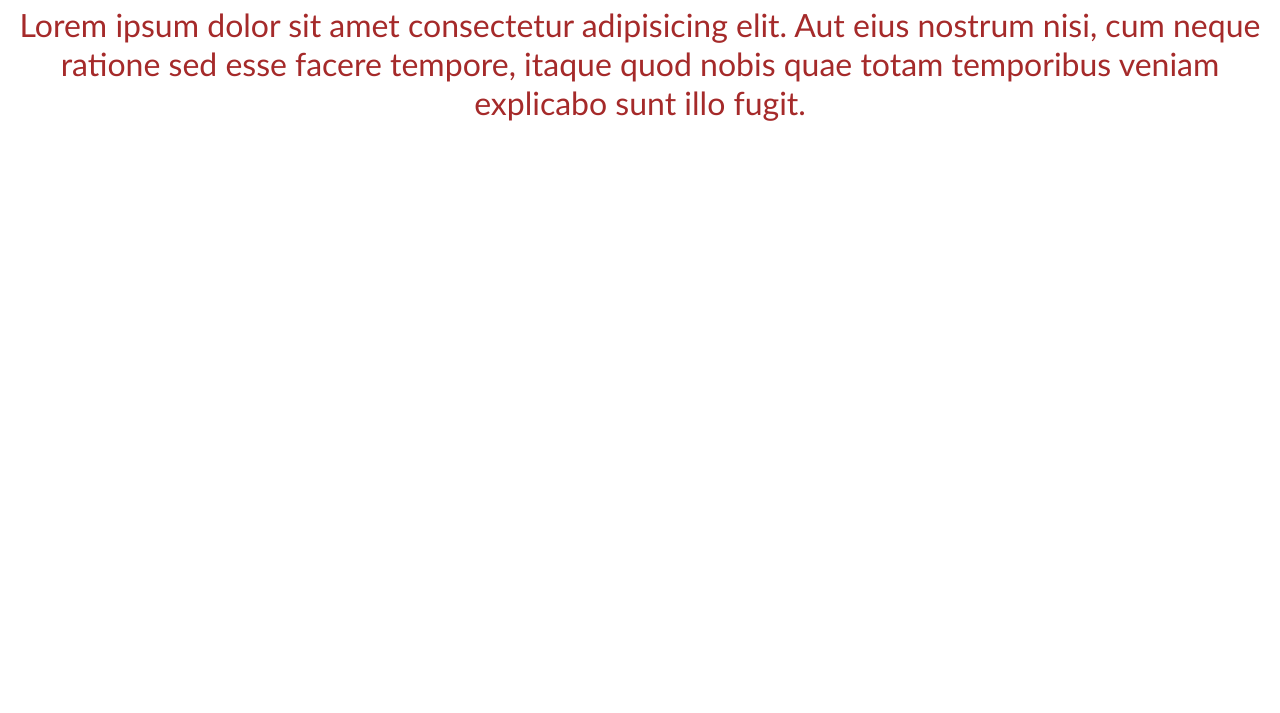
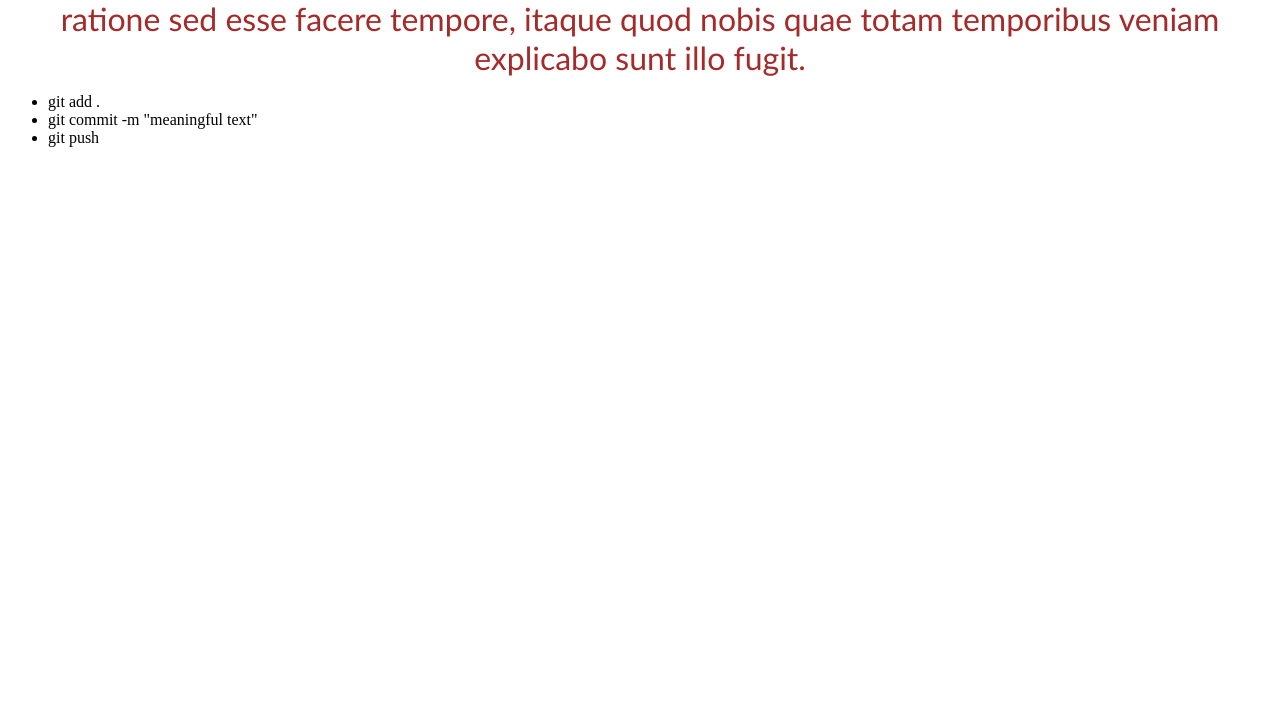
Before and after one commit to Rakeinn/beta-test, a plain HTML site: page index.html in a window 1280 px wide. Shown: the part 87-800 px from the top of the page. Drawn offline with Linux system fonts and the light colour scheme.

Commit message:
added a list

```diff
--- a/index.html
+++ b/index.html
@@ -11,5 +11,12 @@
         <h1 class="div">This is my first test</h1>
         <p class="div">Lorem ipsum dolor sit amet consectetur adipisicing elit. Aut eius nostrum nisi, cum neque ratione sed esse facere tempore, itaque quod nobis quae totam temporibus veniam explicabo sunt illo fugit.</p>
     </div>
+  <div>
+    <ul>
+        <li>git add .</li>
+        <LI>git commit -m "meaningful text"</LI>
+        <li>git push</li>
+    </ul>
+  </div>
 </body>
 </html>
--- a/styles/style.css
+++ b/styles/style.css
@@ -4,4 +4,5 @@
     font-size: xx-large;
     text-align: center;
     color: brown;
+    margin: auto;
 }
```
